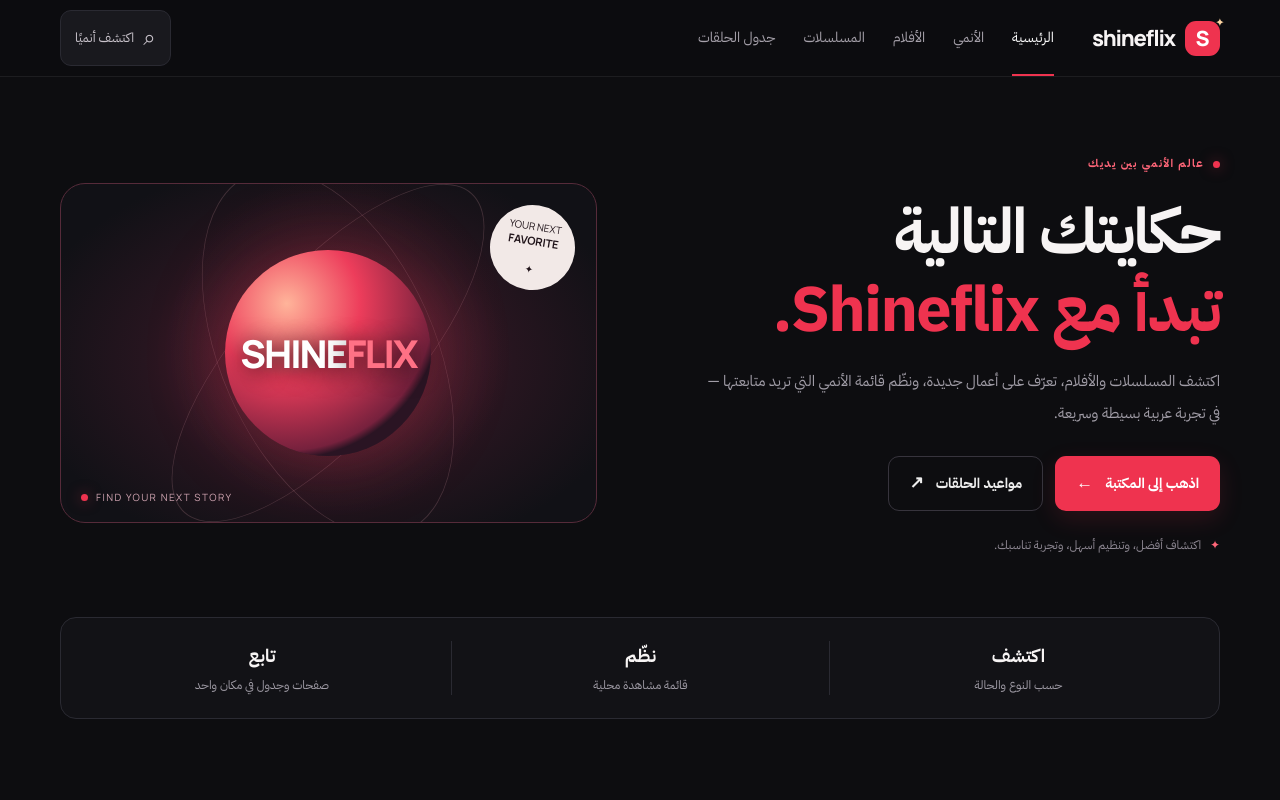
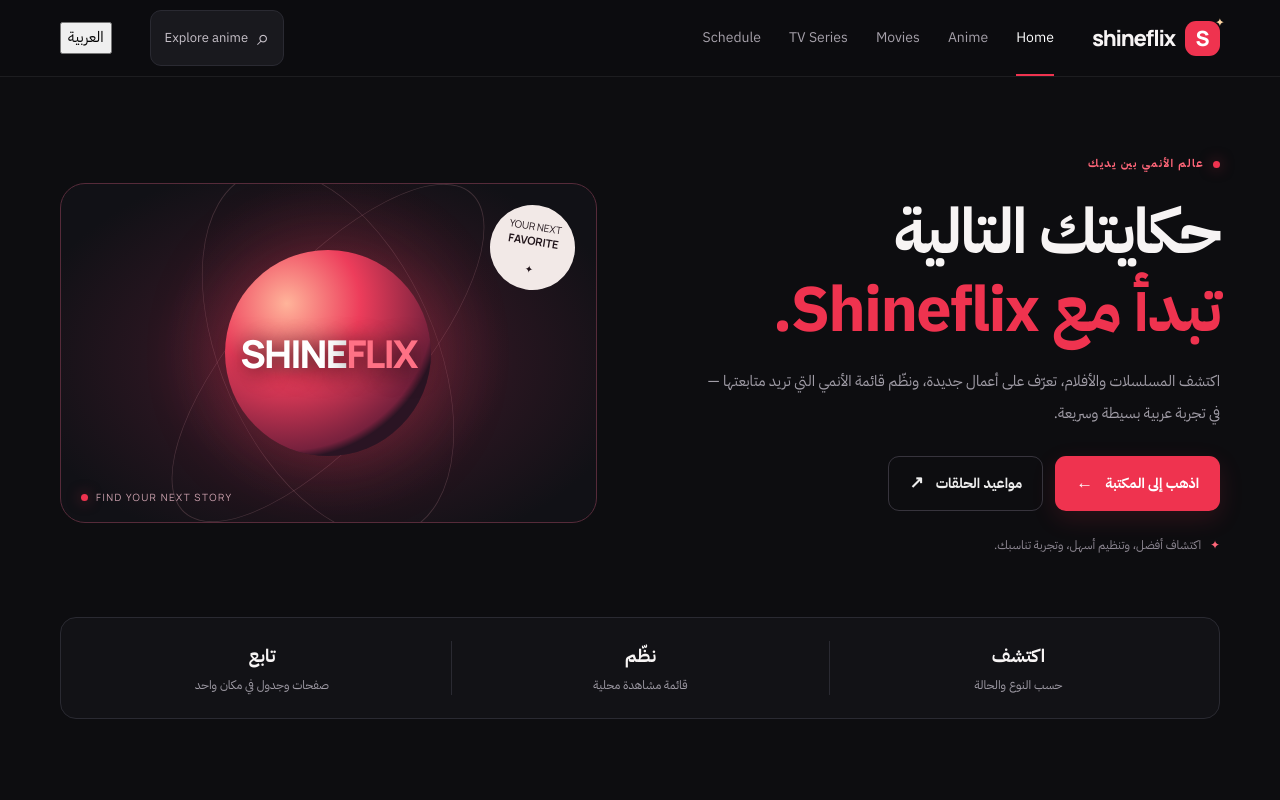
Before and after one commit to yasir-karagul/shineflix, a Next.js app: page / in a window 1280 px wide. Shown: the top 800 px of the page. Built offline with nearby package versions, Linux system fonts and the light colour scheme; no server answers; the database is empty.

Commit message:
feat: translate navigation and add language switcher

```diff
--- a/components/header.tsx
+++ b/components/header.tsx
@@ -2,15 +2,18 @@
 import Link from "next/link";
 import { useState } from "react";
 import { usePathname } from "next/navigation";
+import { LanguageSwitcher } from "@/components/language-switcher";
+import type { Language } from "@/lib/i18n";
 
-const links = [{href:"/",label:"الرئيسية"},{href:"/anime",label:"الأنمي"},{href:"/movies",label:"الأفلام"},{href:"/series",label:"المسلسلات"},{href:"/schedule",label:"جدول الحلقات"}];
-export function Header() {
+const nav = { en: [{href:"/",label:"Home"},{href:"/anime",label:"Anime"},{href:"/movies",label:"Movies"},{href:"/series",label:"TV Series"},{href:"/schedule",label:"Schedule"}], ar: [{href:"/",label:"الرئيسية"},{href:"/anime",label:"الأنمي"},{href:"/movies",label:"الأفلام"},{href:"/series",label:"المسلسلات"},{href:"/schedule",label:"جدول الحلقات"}] };
+export function Header({ lang = "en" }: { lang?: Language }) {
   const [open,setOpen] = useState(false);
   const pathname = usePathname();
   return <header className="site-header"><div className="header-inner">
-    <Link href="/" className="brand" aria-label="Shineflix الرئيسية"><span className="brand-mark">S<span>✦</span></span><span className="brand-name">shineflix</span></Link>
-    <button className="mobile-toggle" onClick={()=>setOpen(!open)} aria-label="فتح القائمة" aria-expanded={open}>☰</button>
-    <nav className={open?"main-nav nav-open":"main-nav"}>{links.map(link=><Link key={link.href} href={link.href} onClick={()=>setOpen(false)} className={pathname===link.href?"nav-link active":"nav-link"}>{link.label}</Link>)}</nav>
-    <Link href="/anime" className="header-search"><span>⌕</span><span>اكتشف أنميًا</span></Link>
+    <Link href="/" className="brand" aria-label={lang === "en" ? "Shineflix home" : "Shineflix الرئيسية"}><span className="brand-mark">S<span>✦</span></span><span className="brand-name">shineflix</span></Link>
+    <button className="mobile-toggle" onClick={()=>setOpen(!open)} aria-label={lang === "en" ? "Open menu" : "فتح القائمة"} aria-expanded={open}>☰</button>
+    <nav className={open?"main-nav nav-open":"main-nav"}>{nav[lang].map(link=><Link key={link.href} href={link.href} onClick={()=>setOpen(false)} className={pathname===link.href?"nav-link active":"nav-link"}>{link.label}</Link>)}</nav>
+    <Link href="/anime" className="header-search"><span>⌕</span><span>{lang === "en" ? "Explore anime" : "اكتشف أنميًا"}</span></Link>
+    <LanguageSwitcher lang={lang} />
   </div></header>;
 }
```
